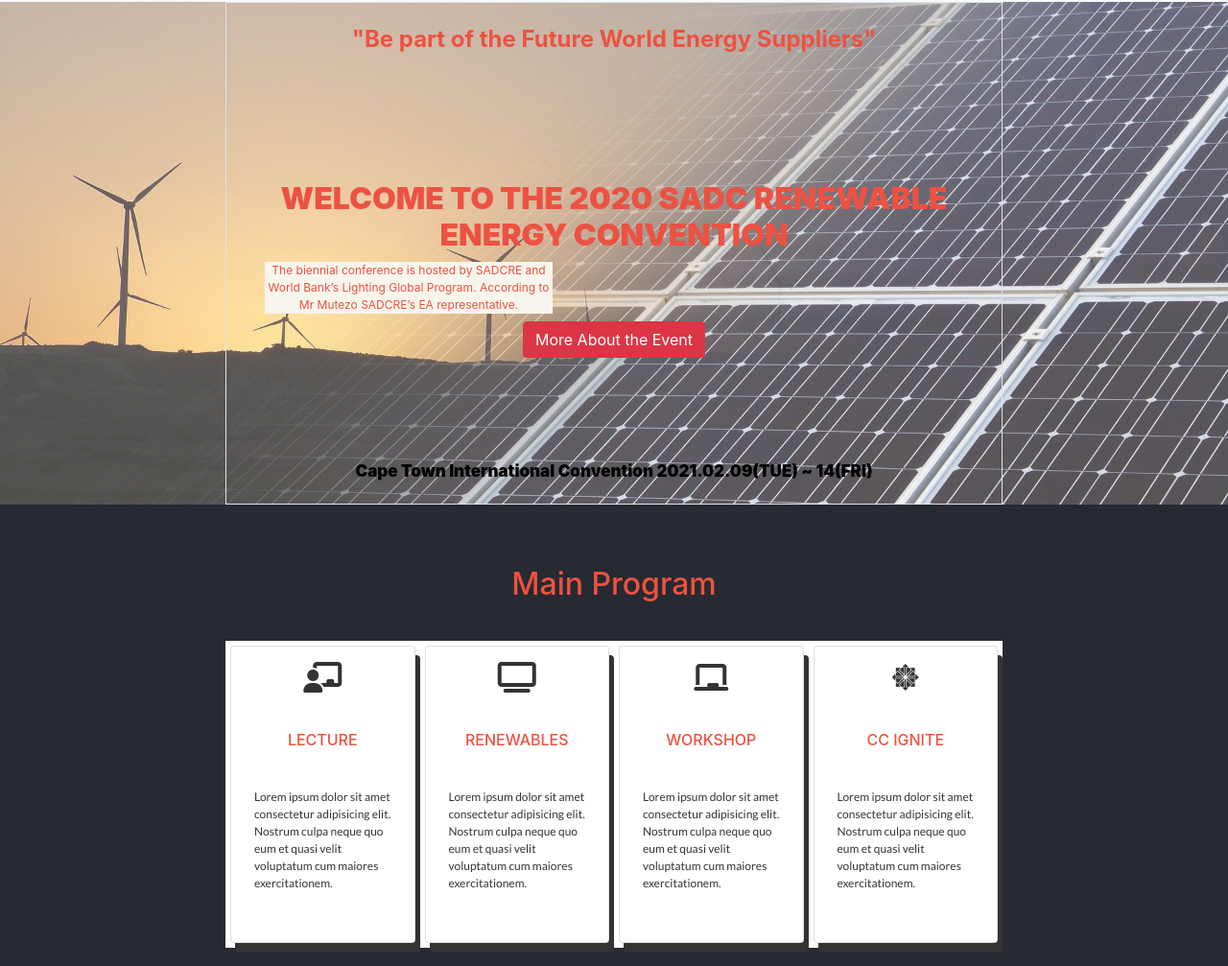
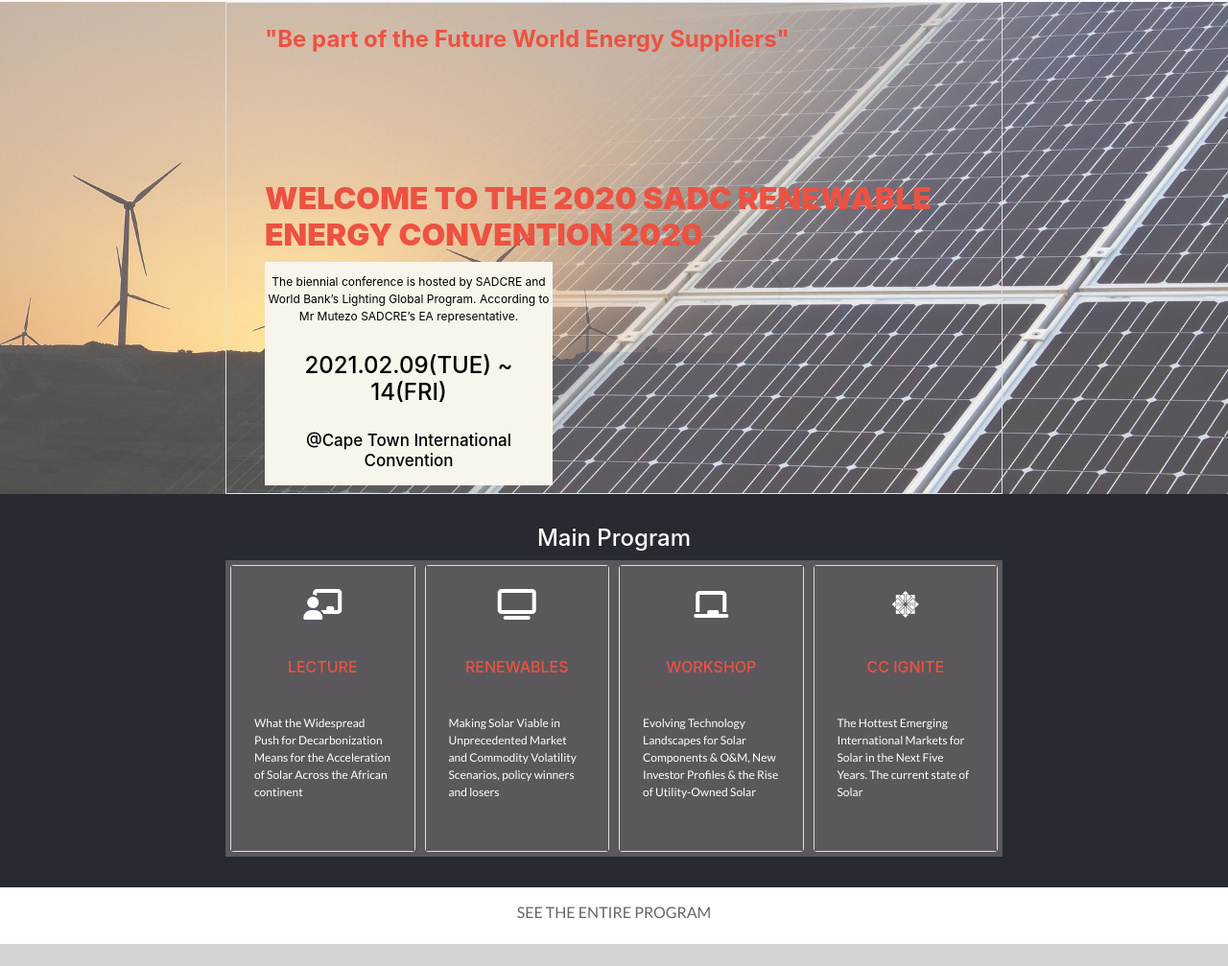
Before and after one commit to tnyandoro/Microverse-Capstone-Project-HTML, a website: page index.html in a window 1280 px wide. Shown: the part 144-1151 px from the top of the page at 96% size. Drawn offline with nearby package versions, Linux system fonts and the light colour scheme; a web font is replaced by a local one.

Commit message:
Add a white section for showcase

```diff
--- a/index.html
+++ b/index.html
@@ -66,56 +66,58 @@
   </nav>
  <!-- header area -->
   <header class="grid showcase">
-   <div class="main-image"></div>
-      <div class="content-wrap border">
-    <h2 class="header-h2">"Be part of the Future World Energy Suppliers"</h2>
-    <h1 class="header-h1">WELCOME TO THE 2020 SADC RENEWABLE ENERGY CONVENTION</h1>
-    <div class="header-p">The biennial conference is hosted by SADCRE and World Bank’s Lighting Global Program.
-     According to Mr Mutezo SADCRE’s EA representative.</div>
-     <a href="about.html" class="btn btn-danger">More About the Event</a>
-     <div class="date"><h1 class="timedate pb-3 text-center">Cape Town International Convention 2021.02.09(TUE) ~ 14(FRI) </h1></div>
+    <div class="main-image"></div>
+      <div class="content-wrap border"><div>
+        <h2 class="header-h2">"Be part of the Future World Energy Suppliers"</h2>
+    <h1 class="header-h1">WELCOME TO THE 2020 SADC RENEWABLE ENERGY CONVENTION 2020</h1>
+      </div>
+    <div class="white"><p class="header-p">The biennial conference is hosted by SADCRE and World Bank’s Lighting Global Program.
+      According to Mr Mutezo SADCRE’s EA representative.</p>
+      <h4 class="black">2021.02.09(TUE) ~ 14(FRI)</h4>
+      <h2 class="timedate pb-3 text-center">@Cape Town International Convention </h2>
+      </div>
+    </div>
     </div>
   </header>
 <!-- header ends area -->
 <main>
-
 <div class="section-2 section-b">
-  <h2 class="text-center partners">Main Program</h2>
+  <h4 class="text-center text-white">Main Program</h4>
   <section  class="container grid ">
     <ul>
       <li>
-        <div class="card gap pt-3">
-          <i class="fas fa-chalkboard-teacher fa-2x text-center"></i>
+        <div class="card gap">
+          <i class="fas fa-chalkboard-teacher facolor fa-2x text-center pt-4"></i>
           <div class="card-content">
             <h3 class="card-title card-head">Lecture</h3>
-            <p class="cardp">Lorem ipsum dolor sit amet consectetur adipisicing elit. Nostrum culpa neque quo eum et quasi velit voluptatum cum maiores exercitationem.</p>
+            <p class="cardp">What the Widespread Push for Decarbonization Means for the Acceleration of Solar Across the African continent</p>
           </div>
         </div>
       </li>
       <li>
-        <div class="card gap pt-3">
-          <i class="fa fa-television fa-2x text-center"></i>
+        <div class="card gap">
+          <i class="fa fa-television facolor fa-2x text-center pt-4"></i>
           <div class="card-content">
             <h3 class="card-title card-head">Renewables </h3>
-            <p class="cardp">Lorem ipsum dolor sit amet consectetur adipisicing elit. Nostrum culpa neque quo eum et quasi velit voluptatum cum maiores exercitationem.</p>
+            <p class="cardp"> Making Solar Viable in Unprecedented Market and Commodity Volatility Scenarios, policy winners and losers</p>
           </div>
         </div>
       </li>
       <li>
-        <div class="card gap pt-3">
-          <i class='fas fa-chalkboard fa-2x text-center'></i>
+        <div class="card gap">
+          <i class='fas fa-chalkboard facolor fa-2x text-center pt-4'></i>
           <div class="card-content">
             <h3 class="card-title card-head">Workshop</h3>
-            <p class="cardp">Lorem ipsum dolor sit amet consectetur adipisicing elit. Nostrum culpa neque quo eum et quasi velit voluptatum cum maiores exercitationem.</p>
+            <p class="cardp">Evolving Technology Landscapes for Solar Components & O&M, New Investor Profiles & the Rise of Utility-Owned Solar</p>
           </div>
         </div>
       </li>
       <li>
-        <div class="card gap pt-3">
-          <i class='fab fa-centos fa-2x text-center'></i>
+        <div class="card gap">
+          <i class='fab fa-centos facolor fa-2x text-center pt-4'></i>
           <div class="card-content">
             <h3 class="card-title card-head">CC Ignite</h3>
-            <p class="cardp">Lorem ipsum dolor sit amet consectetur adipisicing elit. Nostrum culpa neque quo eum et quasi velit voluptatum cum maiores exercitationem.</p>
+            <p class="cardp">The Hottest Emerging International Markets for Solar in the Next Five Years. The current state of Solar</p>
           </div>
         </div>
       </li>
--- a/style.css
+++ b/style.css
@@ -56,30 +56,39 @@
 }
 
 /* HEADER SECTION */
+
+.white {
+  width: 300px;
+  background-color: #f7f5ec;
+}
+
+.black {
+  color: #000;
+}
+
 .header-h1 {
   color: #ec5242;
   font-size: 2em;
   font-weight: 900;
+  text-align: left;
 }
 
 .timedate {
   color: #000;
   font-size: 17px;
-  font-weight: 900;
+
 }
 
 .header-p {
   font-size: 12px;
-  color: #ec5242;
-  width: 300px;
-  background-color: #f7f5ec;
-
+  color: #000;
 }
 
 .header-h2 {
   font-size: x-large;
   font-weight: 700;
   color: #ec5242;
+  text-align: left;
 }
 
 .showcase {
@@ -141,8 +150,8 @@
 
 .section-b li {
   margin-bottom: 1em;
-  background: #fff;
-  color: #333;
+  background: #5A585C;
+  color: #fff;
 }
 
 /* Card section */
@@ -251,8 +260,11 @@
 
 .card-content {
   padding: 1.5em;
+  background-color: #5A585C;
 }
-
+.facolor {
+  background-color: #5A585C;
+}
 .card-head {
   font-size: 1em;
   font-weight: 500;
@@ -355,8 +367,7 @@
 
   .gap {
     margin: 5px;
-    box-shadow: 5px 10px;
-    background-color: #ec5242;
+
   }
 
   .main-program .content-text p {
```
